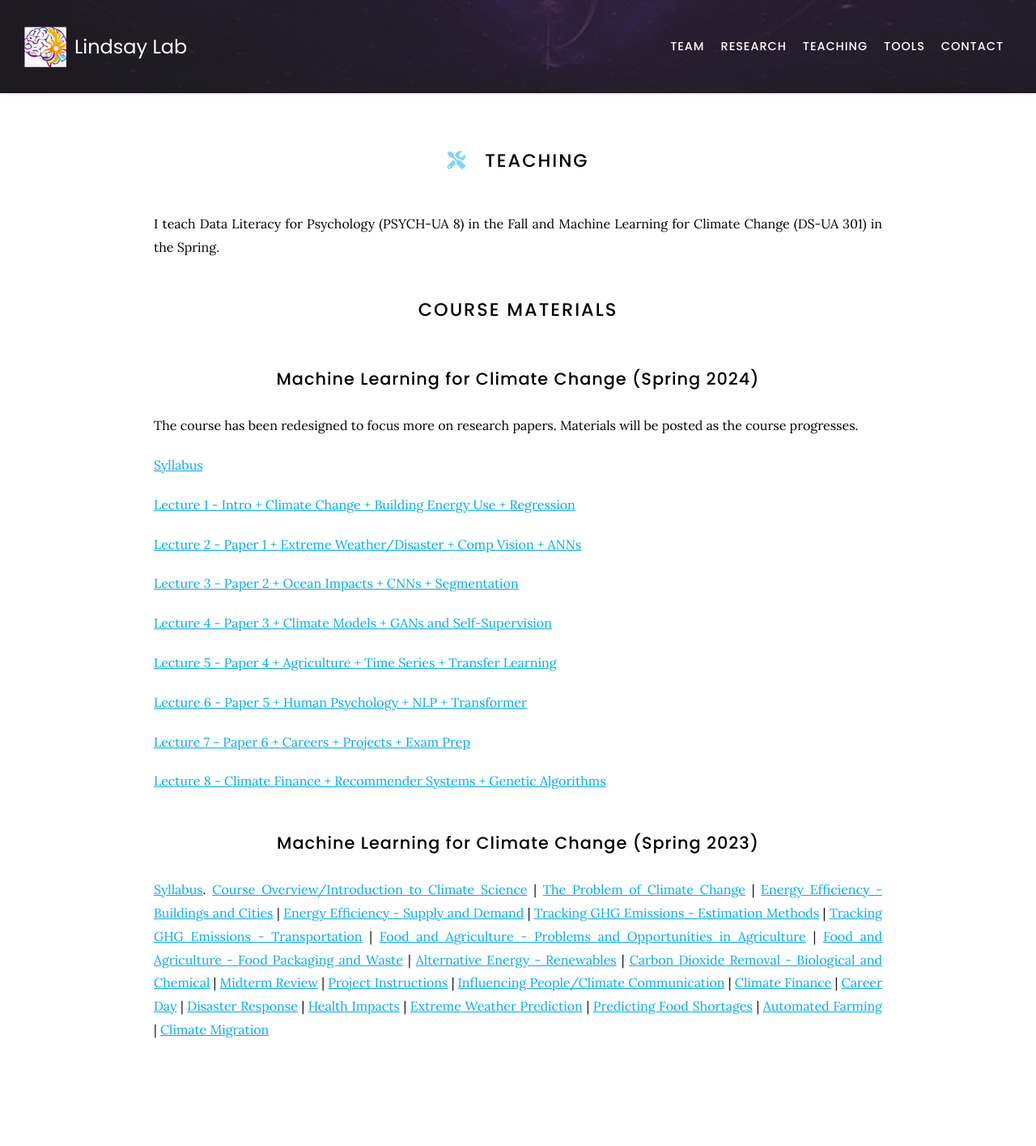
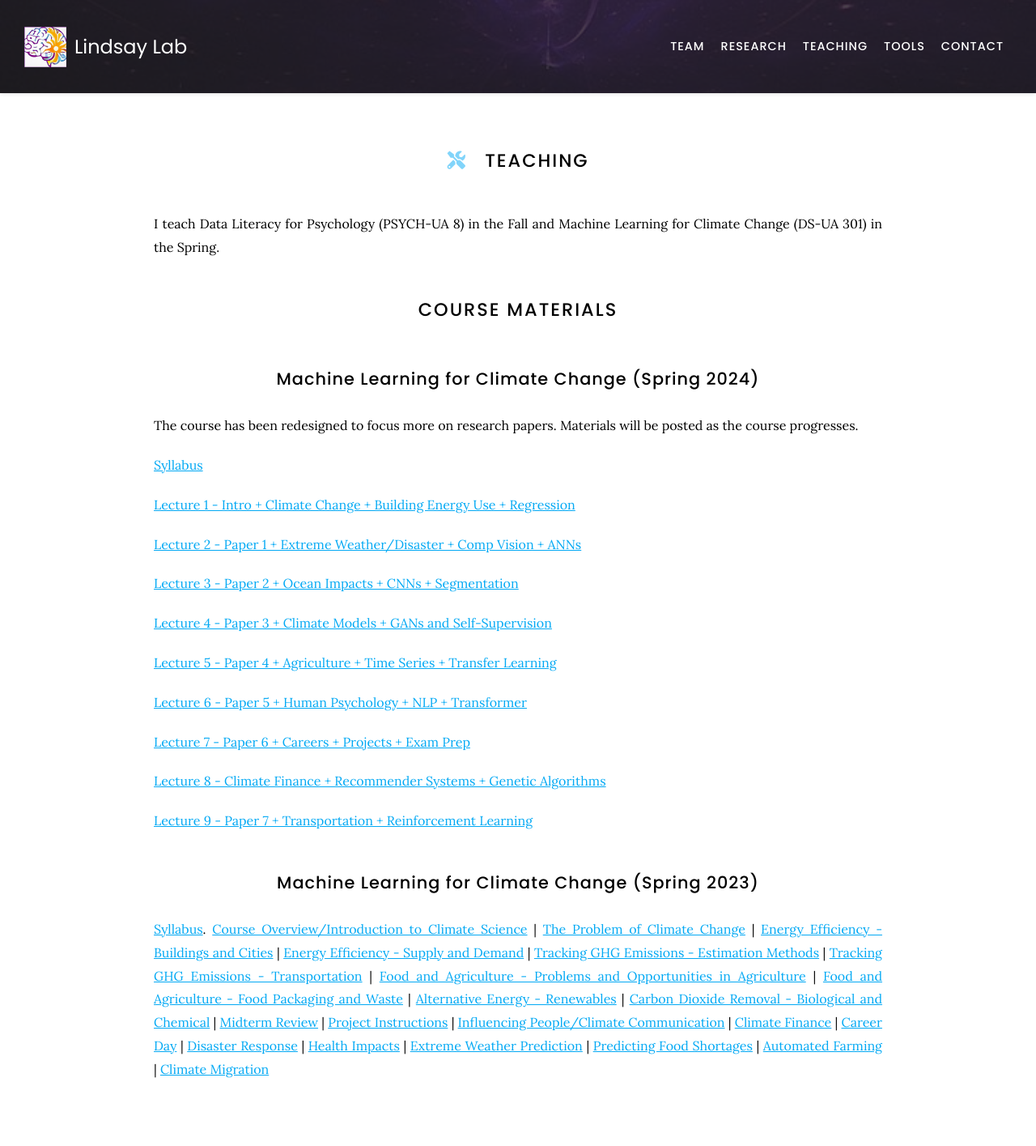
Before and after one commit to Lindsay-Lab/lindsay-lab.github.io, a Jekyll site: the page built from teaching/index.md, in a window 1280 px wide. Shown: the whole page at 81% size. Built offline with Jekyll 4.4.1, drawn with Linux system fonts in a browser that asks for light colours; nearby versions of some CDN libraries; before the commit the page ends 1366 px from its top, so only the background shows below that.

Commit message:
Update index.md

```diff
--- a/teaching/index.md
+++ b/teaching/index.md
@@ -30,6 +30,8 @@ The course has been redesigned to focus more on research papers. Materials will
 [Lecture 7 - Paper 6 + Careers + Projects + Exam Prep](https://lindsay-lab.github.io/ClimateML_Lectures/Lecture%207%20-%20Paper%206%20%2B%20Careers%20%2B%20Projects%20%2B%20Exam%20Prep-1.pdf)
 
 [Lecture 8 - Climate Finance + Recommender Systems + Genetic Algorithms](https://lindsay-lab.github.io/ClimateML_Lectures/Lecture%208%20.pdf)
+
+[Lecture 9 - Paper 7 + Transportation + Reinforcement Learning](https://lindsay-lab.github.io/ClimateML_Lectures/Lecture%209%20.pdf)
 
 ## Machine Learning for Climate Change (Spring 2023)
 [Syllabus](https://lindsay-lab.github.io/ClimateML_Lectures/ML%20for%20Climate%20Syllabus-3.pdf).
```
